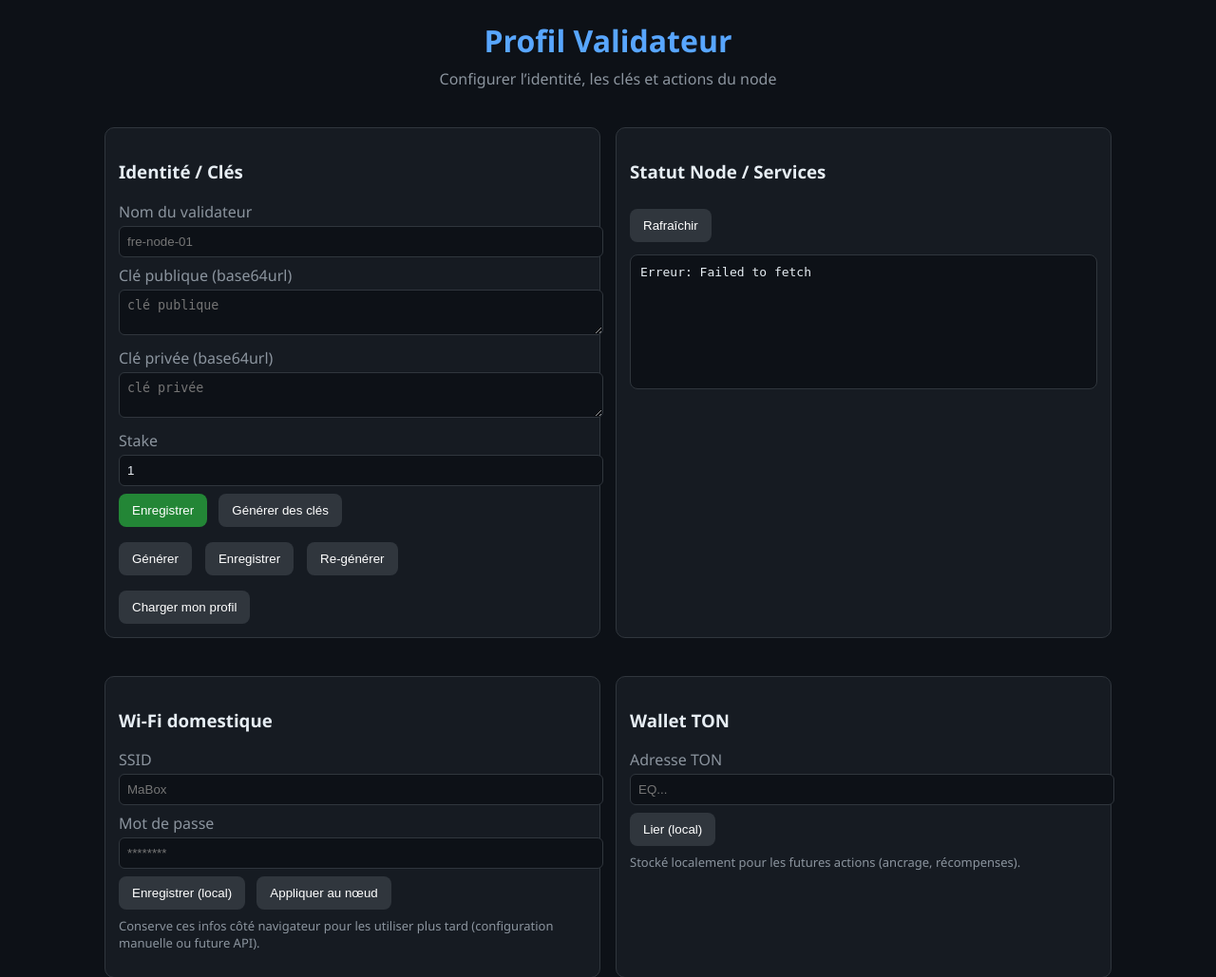
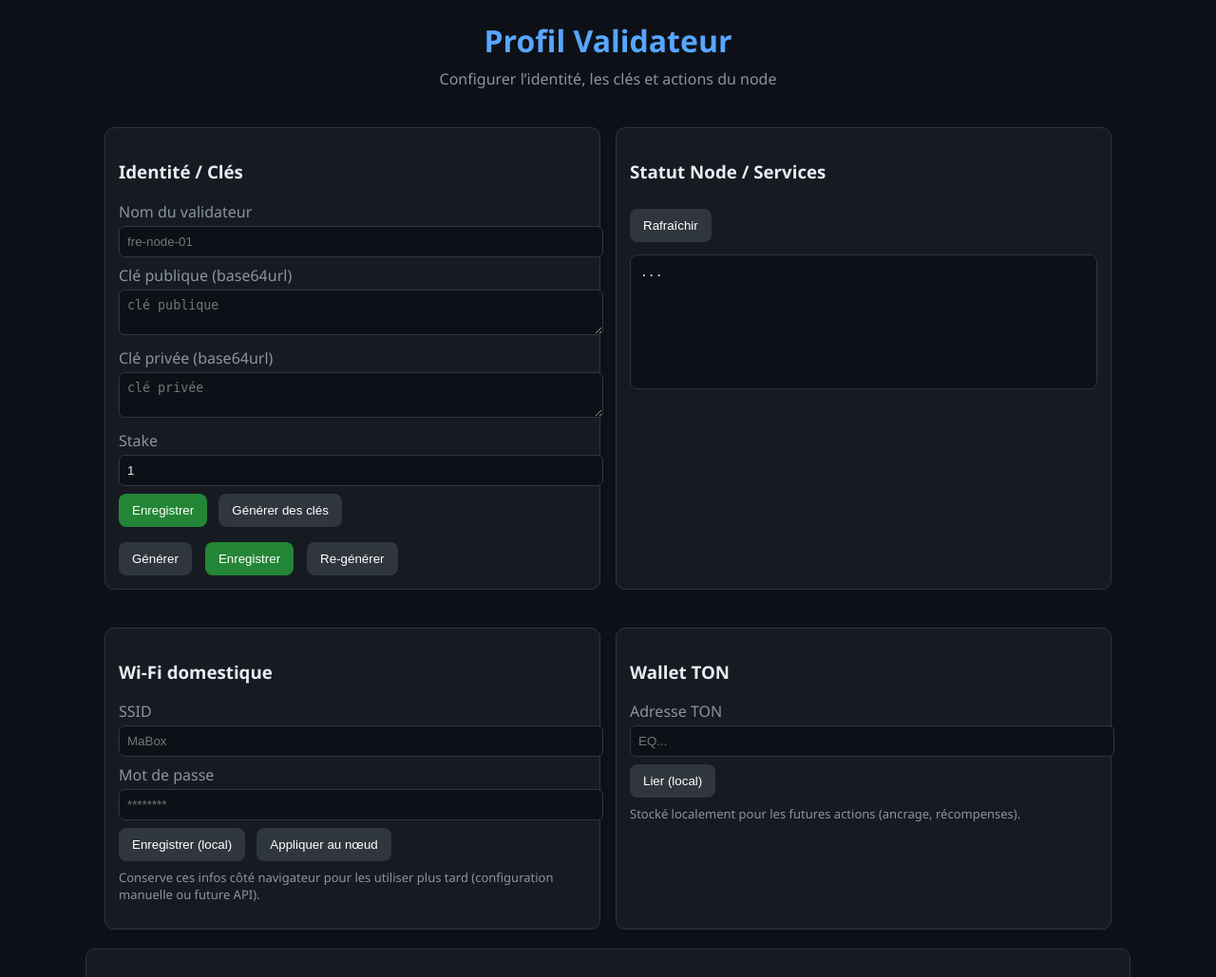
Before and after one commit to FRANCNUMERIQUE/fre_node, a FastAPI app: page /validator in a window 1280 px wide. Shown: the top 1029 px of the page at 95% size. Run offline with FastAPI, Linux system fonts and the light colour scheme.

Commit message:
Streamline identity buttons: keep generate/save/regenerate only

```diff
--- a/dashboard/templates/validator.html
+++ b/dashboard/templates/validator.html
@@ -45,11 +45,8 @@
         <div class="status" id="valStatus"></div>
         <div style="margin-top:8px; display:flex; gap:6px; flex-wrap:wrap;">
             <button class="secondary" id="generateKeys">Générer</button>
-            <button class="secondary" id="saveValidator">Enregistrer</button>
+            <button id="saveValidator">Enregistrer</button>
             <button class="secondary" id="regenerateKeys">Re-générer</button>
-        </div>
-        <div style="margin-top:8px;">
-            <button class="secondary" id="loadProfile">Charger mon profil</button>
         </div>
     </div>
 
```
